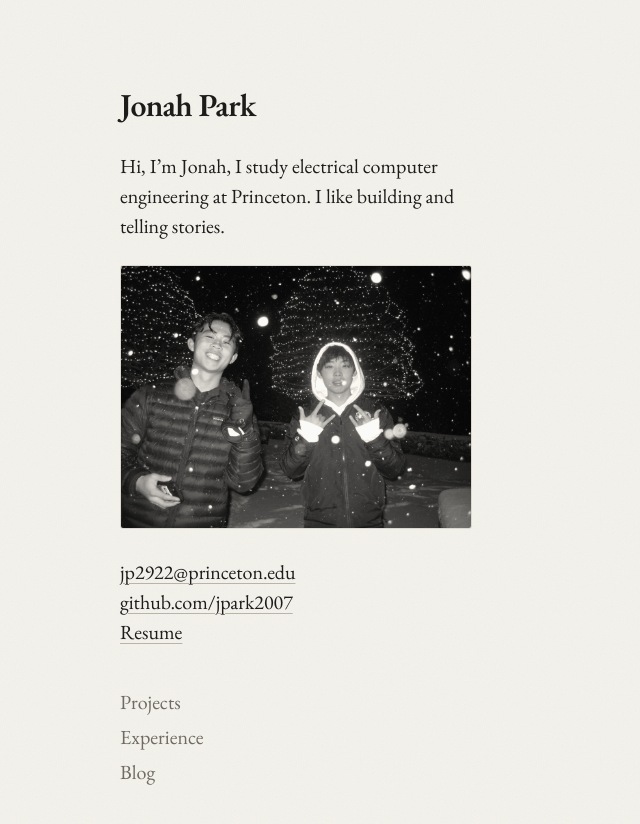
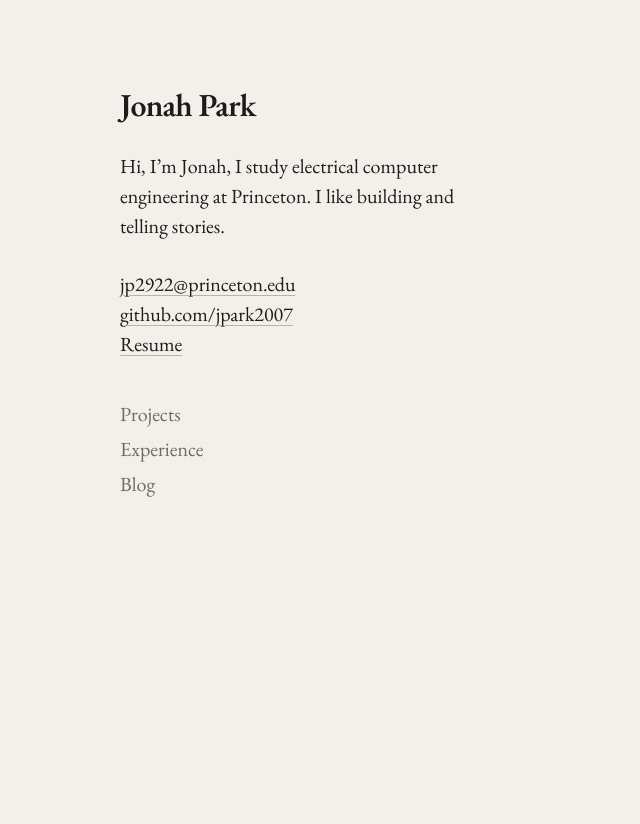
Before and after one commit to jpark2007/jpark2007.github.io, a Jekyll site: the page index.html, which Jekyll copies as it is, in a window 1280 px wide. Shown: the top 824 px of the page, without its empty margins (0-640 px from the left). Built offline with Jekyll 4.4.1, drawn with Linux system fonts in a browser that asks for light colours.

Commit message:
Remove photo from home page
Co-Authored-By: Claude Fable 5.2 <noreply@anthropic.com>

```diff
--- a/index.html
+++ b/index.html
@@ -18,7 +18,6 @@
   <header class="who">
     <h1>Jonah Park</h1>
     <p>Hi, I’m Jonah, I study electrical computer engineering at Princeton. I like building and telling stories.</p>
-    <figure class="photo"><img src="me.jpg" alt="Jonah and a friend in the snow at night, in front of trees strung with lights" width="1024" height="768"></figure>
 
     <p class="links"><a href="mailto:jp2922@princeton.edu">jp2922@princeton.edu</a><br><a href="https://github.com/jpark2007">github.com/jpark2007</a><br><a href="resume.pdf">Resume</a></p>
 
@@ -30,16 +29,5 @@
   </header>
 
 </div>
-<script>
-(() => {
-  const el = document.querySelector('.photo');
-  if (!el) return;
-  el.addEventListener('pointermove', (e) => {
-    const r = el.getBoundingClientRect();
-    el.style.setProperty('--x', ((e.clientX - r.left) / r.width * 100) + '%');
-    el.style.setProperty('--y', ((e.clientY - r.top) / r.height * 100) + '%');
-  });
-})();
-</script>
 </body>
 </html>
--- a/style.css
+++ b/style.css
@@ -47,35 +47,6 @@ a:hover { text-decoration-color: var(--ink); }
   margin: 0 0 1.75rem;
 }
 .who p { margin: 0 0 1rem; max-width: 27rem; }
-.photo {
-  --x: 50%; --y: 50%;
-  position: relative;
-  width: 100%; max-width: 22rem;
-  aspect-ratio: 4 / 3;
-  margin: 1.5rem 0 0;
-  overflow: hidden;
-  border: 1px solid var(--line);
-  border-radius: 3px;
-}
-.photo img {
-  display: block; width: 100%; height: 100%;
-  object-fit: cover;
-  filter: grayscale(1) sepia(0.12) contrast(0.96);
-  transition: filter 0.6s ease;
-}
-/* soft glint that follows the pointer */
-.photo::after {
-  content: "";
-  position: absolute; inset: 0;
-  background: radial-gradient(circle at var(--x) var(--y), rgba(255, 250, 235, 0.55), rgba(255, 250, 235, 0.12) 28%, transparent 55%);
-  mix-blend-mode: soft-light;
-  opacity: 0;
-  transition: opacity 0.4s ease;
-  pointer-events: none;
-}
-.photo:hover img { filter: none; }
-.photo:hover::after { opacity: 1; }
-@media (prefers-reduced-motion: reduce) { .photo img, .photo::after { transition: none; } }
 .who .links { margin-top: 1.75rem; color: var(--soft); }
 .who .links a { color: var(--ink); }
 .who nav {
```
Also changed, not shown: me.jpg (deleted).
